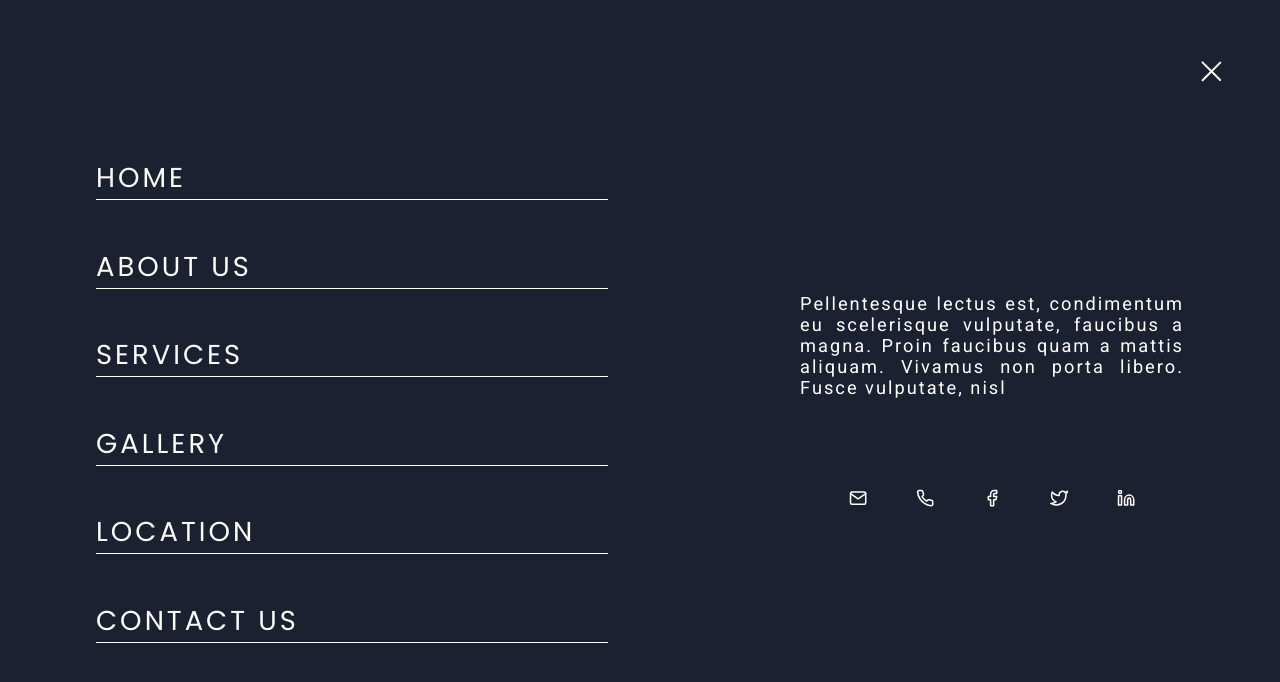
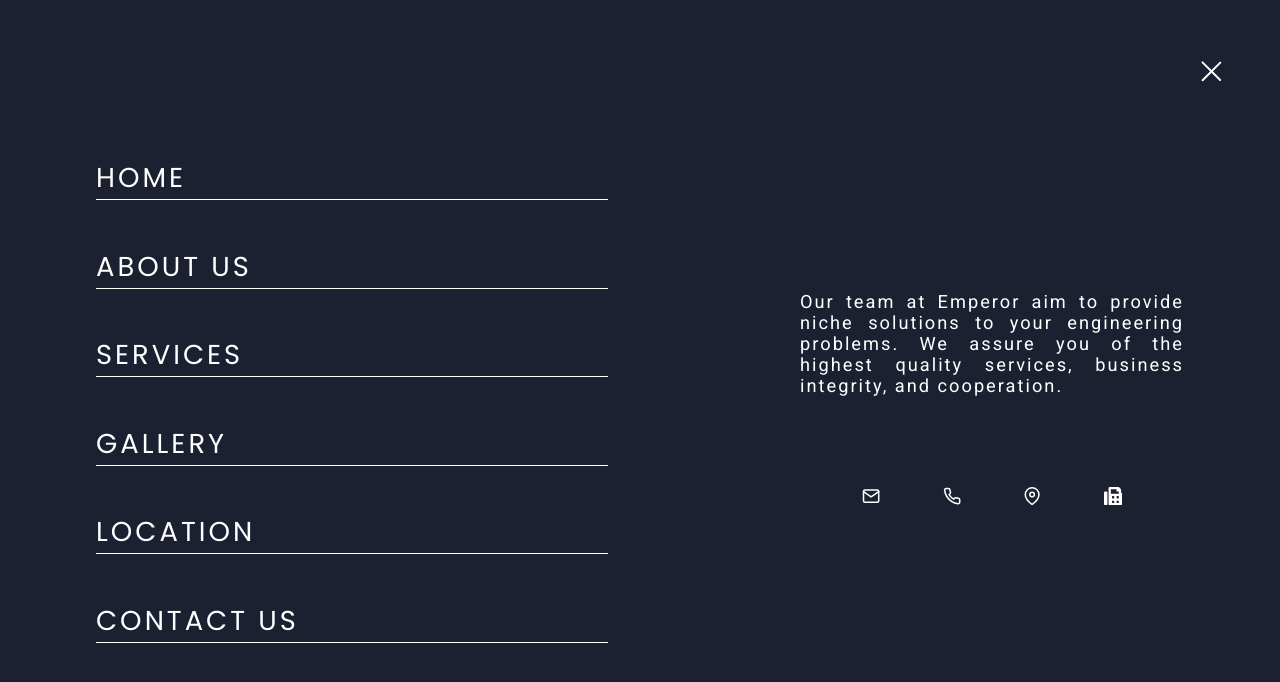
Before and after one commit to yashwanthkolli/EmperorPortfolio, a React (Create React App) app: page /service/HVACAndRefrigeration in a window 1280 px wide. Both pictures are taken after a click on the element 1179 px from the left and 72 px from the top of the page. Shown: the top 682 px of the page. Built offline with nearby package versions, Linux system fonts and the light colour scheme.

Commit message:
Final changes

```diff
--- a/package.json
+++ b/package.json
@@ -7,9 +7,8 @@
     "@testing-library/react": "^11.1.0",
     "@testing-library/user-event": "^12.1.10",
     "aos": "^2.3.4",
-    "google-maps-react": "^2.0.6",
     "leaflet": "^1.7.1",
-    "node-sass": "4.14.1",
+    "node-sass": "^7.0.1",
     "react": "^17.0.2",
     "react-dom": "^17.0.2",
     "react-icons": "^4.2.0",
@@ -17,7 +16,6 @@
     "react-router-dom": "^5.2.0",
     "react-scripts": "4.0.3",
     "react-scroll": "^1.8.3",
-    "sass-loader": "^12.1.0",
     "web-vitals": "^1.0.1"
   },
   "scripts": {
--- a/src/Assets/ServicesSection/Services.Data.js
+++ b/src/Assets/ServicesSection/Services.Data.js
@@ -3,6 +3,7 @@ import marineAndIndustrial2 from './marineAndIndustrial2.jpg'
 import fabricationActivities1 from './fabricationActivites1.jpg'
 import milling1 from './milling1.jpg'
 import refrigeration1 from './refrigeration1.jpg'
+import carpentryAndFlooring1 from './carpentry1.jpg'
 import pipelines1 from './pipelines1.jpg'
 
 const servicesData = [
@@ -26,7 +27,7 @@ const servicesData = [
         id: 3,
         name: 'Marine Carpentry And Flooring',
         url: 'marineCarpentryAndFlooring',
-        img1: marineAndIndustrial1,
+        img1: carpentryAndFlooring1,
         img2: marineAndIndustrial2,
         info: '• Thermal Insulation\n• Fire Rated insulation (A30, A60,H60)\n• Acoustic (Sound Proof) Insulation\n• Mattress stitching and installation for exhaust pipes, valves & manifolds.\n• Duct and Pipe Insulation\n• FRP Insulation'
     },
--- a/src/Components/ContactUsSection/ContactUsSection.Styles.scss
+++ b/src/Components/ContactUsSection/ContactUsSection.Styles.scss
@@ -63,6 +63,7 @@
     font-size: 2rem;
 
     .link {
+      color: white;
       &:hover {
         color: #5870c9;
         transform: scale(1.3);
@@ -72,8 +73,17 @@
 }
 
 .footer {
-  height: 2.5rem;
   background-color: #1c2131;
+  color: white;
+  text-align: center;
+  font-size: 1.6rem;
+  padding: 5px 10px;
+
+  a{
+    color: white;
+    text-decoration: none;
+
+  }
 }
 
 @media only screen and (max-width: 950px) {
--- a/src/Components/ContactUsSection/ContactUsSection.js
+++ b/src/Components/ContactUsSection/ContactUsSection.js
@@ -1,5 +1,7 @@
 import React from 'react'
-import { FiMail, FiPhone, FiFacebook, FiTwitter, FiLinkedin } from 'react-icons/fi'
+import { FiMail, FiPhone, FiMapPin } from 'react-icons/fi'
+import { FaFax } from 'react-icons/fa'
+import { Link } from 'react-router-dom'
 
 import './ContactUsSection.Styles.scss'
 
@@ -20,23 +22,33 @@ const ContactUsSection = () => {
                     <div className='contact'>
                         <div className='mail'>
                             <h3>Mail Us At</h3>
-                            <p>hello@mail.com</p>
+                            <p>info@emperoreng.com</p>
                         </div>
                         <div className='phone'>
                             <h3>Call Us At</h3>
-                            <p>+971 50 382 8962</p>
+                            <p>06-5583064</p>
+                            <p>050-3828962</p>
                         </div>
                     </div>
                 </div>
                 <div className='links'>
-                    <FiMail className='link' />
-                    <FiPhone className='link' />
-                    <FiFacebook className='link' />
-                    <FiTwitter className='link' />
-                    <FiLinkedin className='link' />
+                    <a href='mailto:info@emperoreng.com' rel='noreferrer'>
+                        <FiMail className='link' />
+                    </a>
+                    <a href='tel:0503828962' rel='noreferrer'>
+                        <FiPhone className='link' />
+                    </a>
+                    <a href='https://maps.app.goo.gl/KzMGdqWkogRHqBqV6' target='_blanck' rel='noreferrer'>
+                        <FiMapPin className='link' />
+                    </a>
+                    <a href='tel:+065593065' rel='noreferrer'>
+                        <FaFax className='link' />
+                    </a>
                 </div>
             </div>
-            <div className='footer'></div>
+            <div className='footer'>
+                Made to Perfection by <a href='https://www.linkedin.com/in/yashwanth-kolli-b8b413208/' target='_blanck' rel='noreferrer'>Yashwanth Kolli</a>
+            </div>
         </>
     )
 }
--- a/src/Components/Menu/Menu.Styles.scss
+++ b/src/Components/Menu/Menu.Styles.scss
@@ -191,6 +191,7 @@
     font-size: 2rem;
 
     .link {
+      color: white;
       &:hover {
         color: #5870c9;
         transform: scale(1.3);
--- a/src/Components/Menu/Menu.js
+++ b/src/Components/Menu/Menu.js
@@ -1,7 +1,8 @@
 import React, { useEffect, useState } from 'react'
 import { Link, useLocation } from 'react-router-dom'
 import { scroller } from 'react-scroll'
-import { FiMail, FiPhone, FiFacebook, FiTwitter, FiLinkedin } from 'react-icons/fi'
+import { FiMail, FiPhone, FiMapPin } from 'react-icons/fi'
+import { FaFax } from 'react-icons/fa'
 
 import './Menu.Styles.scss'
 
@@ -57,13 +58,20 @@ const Menu = () => {
                     <Link className='menu-option' to='/#contact-us-section'><span>Contact Us</span></Link>
                 </div>
                 <div className='menu-details'>
-                    <div className='text'> Pellentesque lectus est, condimentum eu scelerisque vulputate, faucibus a magna. Proin faucibus quam a mattis aliquam. Vivamus non porta libero. Fusce vulputate, nisl </div>
+                    <div className='text'>Our team at Emperor aim to provide niche solutions to your engineering problems. We assure you of the highest quality services, business integrity, and cooperation.</div>
                     <div className='links'>
-                        <FiMail className='link' />
-                        <FiPhone className='link' />
-                        <FiFacebook className='link' />
-                        <FiTwitter className='link' />
-                        <FiLinkedin className='link' />
+                        <a href='mailto:info@emperoreng.com' rel='noreferrer'>
+                            <FiMail className='link' />
+                        </a>
+                        <a href='tel:0503828962' rel='noreferrer'>
+                            <FiPhone className='link' />
+                        </a>
+                        <a href='https://maps.app.goo.gl/KzMGdqWkogRHqBqV6' target='_blanck' rel='noreferrer'>
+                            <FiMapPin className='link' />
+                        </a>
+                        <a href='tel:+065593065' rel='noreferrer'>
+                            <FaFax className='link' />
+                        </a>
                     </div>
                 </div>
             </div>
--- a/src/Components/ServiceCard/ServiceCard.js
+++ b/src/Components/ServiceCard/ServiceCard.js
@@ -6,7 +6,8 @@ import { Link } from 'react-router-dom'
 
 const ServiceCard = ({service}) => {
     return (
-        <Link to={`/service/${service.url}`} data-aos="fade-up" data-aos-duration="1000" className='service-card'>
+        // <Link to={`/service/${service.url}`} data-aos="fade-up" data-aos-duration="1000" className='service-card'>
+        <div data-aos="fade-up" data-aos-duration="1000" className='service-card'>
             <img src={service.img1} alt={service.name} />
             <h1 className='card-heading'>{service.name}</h1>
             <div className='card-content'>
@@ -14,7 +15,8 @@ const ServiceCard = ({service}) => {
                     <p>{service.info}</p>
                 </div>
             </div>
-        </Link>
+        </div>
+        // </Link>
     )
 }
 
```
Also changed, not shown: 2 other files (tests, documents, lock files or other folders).
